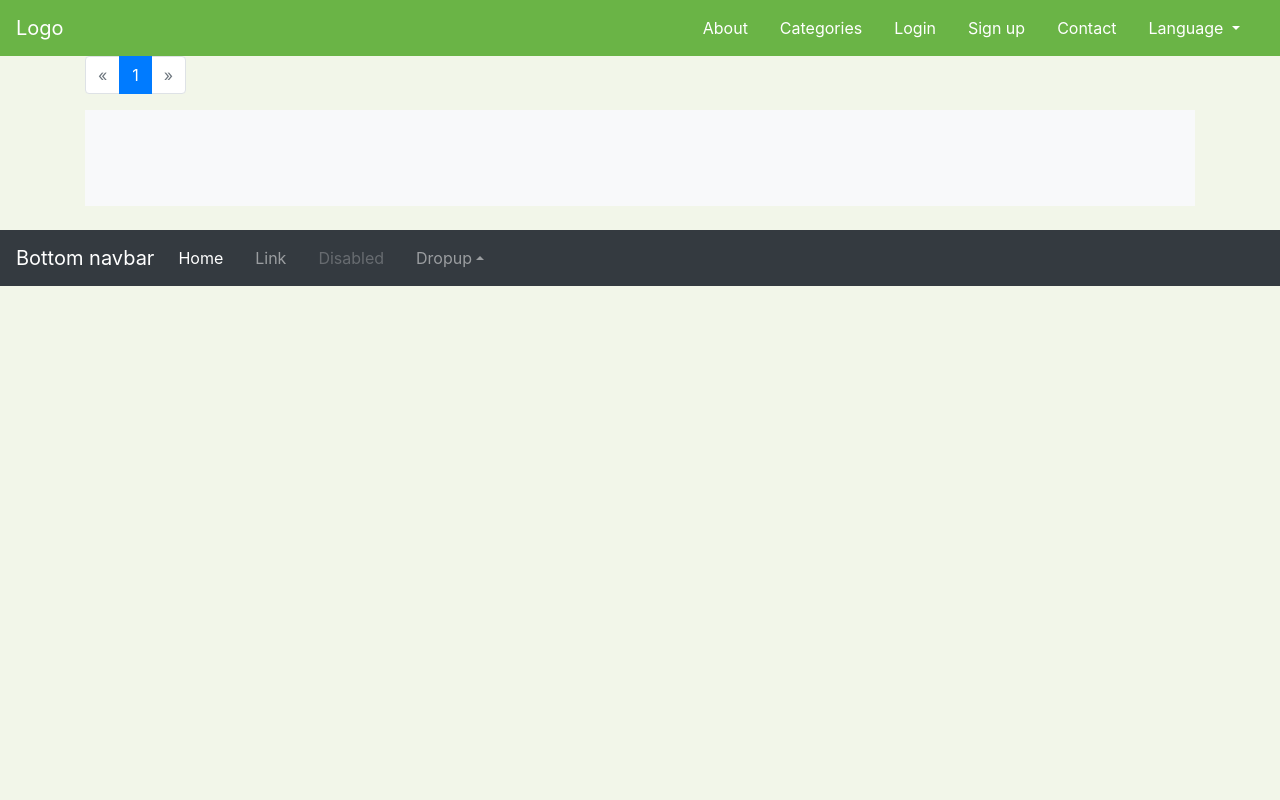
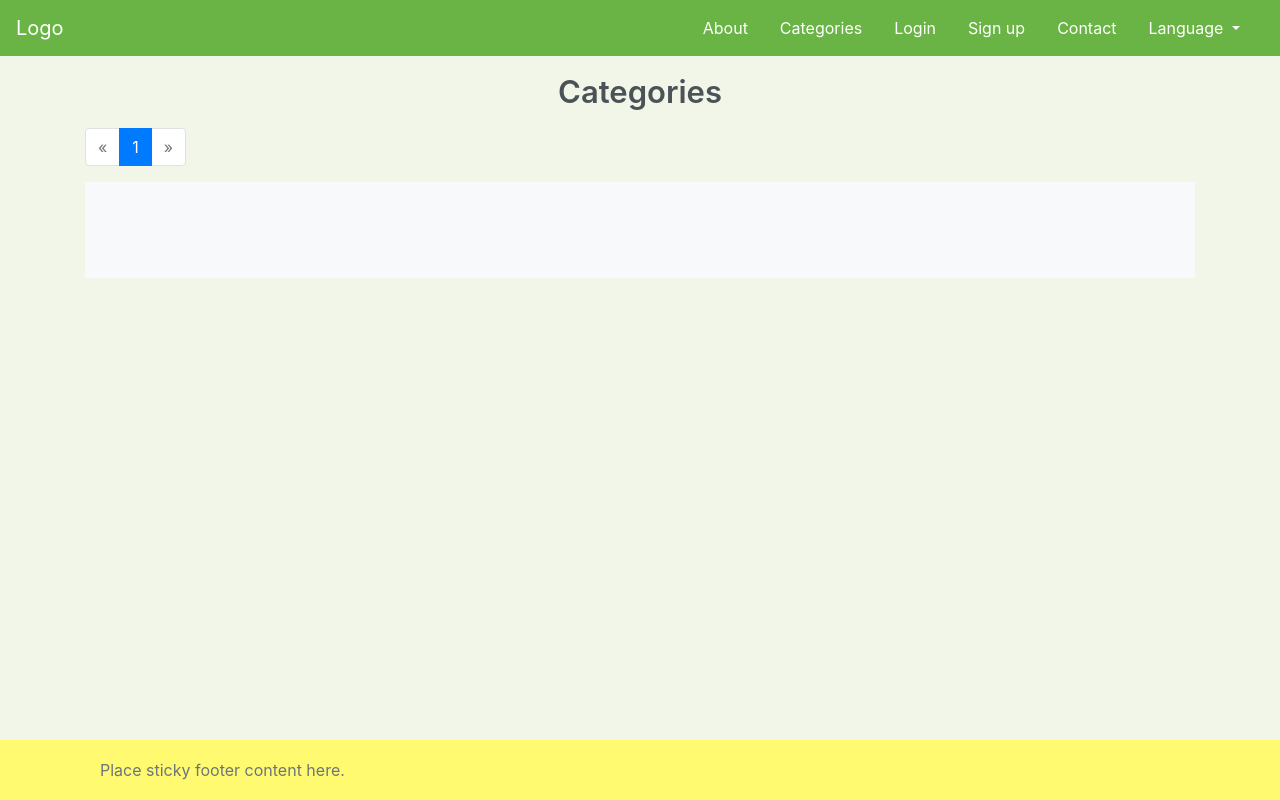
Before and after one commit to antrodart/mercados_prediccion, a Django app: page /categories/ in a window 1280 px wide. Run offline with Django 3.2, Linux system fonts and the light colour scheme; data that the repository does not hold is empty; some libraries are stand-ins or nearby versions.

Commit message:
[#3] - Improved header and footer CSS

```diff
--- /dev/null
+++ b/PredictionMarketsTFG/mercados_de_prediccion/static/css/footer.css
@@ -0,0 +1,31 @@
+/* Footer */
+html {
+  position: relative;
+  min-height: 100%;
+}
+body {
+  /* Margin bottom by footer height */
+  margin-bottom: 60px;
+}
+.footer {
+  position: absolute;
+  bottom: 0;
+  width: 100%;
+  /* Set the fixed height of the footer here */
+  height: 60px;
+  line-height: 60px; /* Vertically center the text there */
+  background-color: #fffa70;
+}
+
+body > .container {
+  padding: 60px 15px 0;
+}
+
+.footer > .container-fluid {
+  padding-right: 100px;
+  padding-left: 100px;
+}
+
+code {
+  font-size: 80%;
+}
--- /dev/null
+++ b/PredictionMarketsTFG/mercados_de_prediccion/static/css/header.css
@@ -0,0 +1,22 @@
+/*--- navigation bar ---*/
+.navbar {
+  background:#6ab446;
+}
+.nav-link,
+.navbar-brand {
+  color: #fff;
+  cursor: pointer;
+}
+.nav-link {
+  margin-right: 1em !important;
+}
+.nav-link:hover {
+  color: #000;
+}
+.navbar-collapse {
+  justify-content: flex-end;
+}
+.img-flag {
+    height: 15px;
+    width: 25px;
+}
--- a/PredictionMarketsTFG/mercados_de_prediccion/static/css/main.css
+++ b/PredictionMarketsTFG/mercados_de_prediccion/static/css/main.css
@@ -4,102 +4,6 @@ body {
   background: #f2f6e9;
 }
 
-/*--- navigation bar ---*/
-.navbar {
-  background:#6ab446;
-}
-.nav-link,
-.navbar-brand {
-  color: #fff;
-  cursor: pointer;
-}
-.nav-link {
-  margin-right: 1em !important;
-}
-.nav-link:hover {
-  color: #000;
-}
-.navbar-collapse {
-  justify-content: flex-end;
-}
-
-
-/* Footer */
-section {
-    padding: 30px 0;
-}
-
-section .section-title {
-    text-align: center;
-    color: #007b5e;
-    margin-bottom: 20px;
-    text-transform: uppercase;
-}
-#footer {
-    background: #007b5e !important;
-}
-#footer h5{
-	padding-left: 10px;
-    border-left: 3px solid #eeeeee;
-    padding-bottom: 6px;
-    margin-bottom: 20px;
-    color:#ffffff;
-}
-#footer a {
-    color: #ffffff;
-    text-decoration: none !important;
-    background-color: transparent;
-    /*-webkit-text-decoration-skip: objects;*/
-}
-#footer ul.social li{
-	padding: 3px 0;
-}
-/*#footer ul.social li a i {
-    margin-right: 5px;
-	font-size:50px;
-	-webkit-transition: .5s all ease;
-	-moz-transition: .5s all ease;
-	transition: .5s all ease;
-}*/
-/*
-#footer ul.social li:hover a i {
-	font-size:30px;
-	margin-top:-10px;
-}
-#footer ul.social li a,
-#footer ul.quick-links li a{
-	color:#ffffff;
-}
-#footer ul.social li a:hover{
-	color:#eeeeee;
-}*/
-
-footer ul.quick-links li{
-	padding: 3px 0;
-	-webkit-transition: .5s all ease;
-	-moz-transition: .5s all ease;
-	transition: .5s all ease;
-}
-#footer ul.quick-links li:hover{
-	padding: 3px 0;
-	margin-left:5px;
-	font-weight:700;
-}
-#footer ul.quick-links li a i{
-	margin-right: 5px;
-}
-#footer ul.quick-links li:hover a i {
-    font-weight: 700;
-}/*
-
-@media (max-width:767px){
-	#footer h5 {
-    padding-left: 0;
-    border-left: transparent;
-    padding-bottom: 0px;
-    margin-bottom: 10px;
-}
-}*/
 .login-container{
     margin-top: 5%;
     margin-bottom: 5%;
--- a/PredictionMarketsTFG/templates/base.html
+++ b/PredictionMarketsTFG/templates/base.html
@@ -14,7 +14,9 @@
     <!-- Bootstrap CSS -->
     <link rel="stylesheet" href="https://stackpath.bootstrapcdn.com/bootstrap/4.3.1/css/bootstrap.min.css"
           integrity="sha384-ggOyR0iXCbMQv3Xipma34MD+dH/1fQ784/j6cY/iJTQUOhcWr7x9JvoRxT2MZw1T" crossorigin="anonymous">
+    <link rel="stylesheet" type="text/css" href="{% static 'css/header.css' %}">
     <link rel="stylesheet" type="text/css" href="{% static 'css/main.css' %}">
+    <link rel="stylesheet" type="text/css" href="{% static 'css/footer.css' %}">
 
     <!-- Fontawesome icons-->
     <link rel="stylesheet" href="https://use.fontawesome.com/releases/v5.8.1/css/all.css"
@@ -36,11 +38,12 @@
 
 </head>
 <body>
-<div class="container-fluid" style="padding-left: 0px; padding-right: 0px">
-<nav class="navbar navbar-expand-md">
+
+<header class="navbar navbar-expand-md sticky-top">
     <!-- This denotes at which point the navigation bar expands from vertical or hamburger icon to a full-size horizontal bar. Set to medium-->
     <a class="navbar-brand" href="{% url 'home' %}">Logo</a>
-    <button class="navbar-toggler navbar-dark" type="button" data-toggle="collapse" data-target="#main-navigation">
+    <button class="navbar-toggler navbar-dark" type="button" data-toggle="collapse"
+            data-target="#main-navigation">
         <span class="navbar-toggler-icon"></span>
     </button>
     <div class="collapse navbar-collapse" id="main-navigation">
@@ -84,7 +87,8 @@
                         {% blocktrans %}Admin functions{% endblocktrans %}
                     </a>
                     <div class="dropdown-menu" aria-labelledby="navbarDropdown">
-                        <a class="dropdown-item" href="{% url 'create_category' %}">{% blocktrans %}Create category{% endblocktrans %}</a>
+                        <a class="dropdown-item" href="{% url 'create_category' %}">{% blocktrans %}Create
+                            category{% endblocktrans %}</a>
                     </div>
                 </li>
             {% endif %}
@@ -92,62 +96,43 @@
                 <a class="nav-link" href="{% url 'contact' %}">{% trans "Contact" %}</a>
             </li>
             <li class="nav-item dropdown">
-                <a class="nav-link dropdown-toggle" href="#" id="navbarDropdown" role="button" data-toggle="dropdown"
+                <a class="nav-link dropdown-toggle" href="#" id="navbarDropdown" role="button"
+                   data-toggle="dropdown"
                    aria-haspopup="true" aria-expanded="false">
-                    Language
+                    {% trans "Language" %}
                 </a>
-                <div class="dropdown-menu" aria-labelledby="navbarDropdown">
+                <div class="dropdown-menu dropdown-menu-right" aria-labelledby="navbarDropdown">
                     {% get_available_languages as LANGUAGES %}
                     {% for lang in LANGUAGES %}
                         <a class="dropdown-item" href="javascript:void(0)"
-                           onclick="changeLanguage('{{ lang.0 }}');">{{ lang.1 }}</a>
+                           onclick="changeLanguage('{{ lang.0 }}');">
+                            {% if lang.0 == "es" %}
+                                <img class="img-flag" src="{% static 'img/flag-ES.png' %}" alt="es"/>
+                            {% else %}
+                                <img class="img-flag" src="{% static 'img/flag-EN.png' %}" alt="en"/>
+                            {% endif %}
+                            {{ lang.1 }}
+                        </a>
                     {% endfor %}
                 </div>
             </li>
         </ul>
     </div>
-</nav>
-</div>
-<div class="container">
-    {% block content %}
-    {% endblock %}
-</div>
-
+</header>
+<main role="main">
+    <div class="container">
+        {% block content %}
+        {% endblock %}
+    </div>
+</main>
 <br/>
 
-<div class="container-fluid" style="padding-left: 0px; padding-right: 0px">
-<footer>
-    <nav class="navbar navbar-expand-sm navbar-dark bg-dark">
-        <a class="navbar-brand" href="#">Bottom navbar</a>
-        <button class="navbar-toggler" type="button" data-toggle="collapse" data-target="#navbarCollapse"
-                aria-controls="navbarCollapse" aria-expanded="false" aria-label="Toggle navigation">
-            <span class="navbar-toggler-icon"></span>
-        </button>
-        <div class="collapse navbar-collapse" id="navbarCollapse">
-            <ul class="navbar-nav mr-auto">
-                <li class="nav-item active">
-                    <a class="nav-link" href="#">Home <span class="sr-only">(current)</span></a>
-                </li>
-                <li class="nav-item">
-                    <a class="nav-link" href="#">Link</a>
-                </li>
-                <li class="nav-item">
-                    <a class="nav-link disabled" href="#">Disabled</a>
-                </li>
-                <li class="nav-item dropup">
-                    <a class="nav-link dropdown-toggle" href="https://getbootstrap.com/" id="dropdown10"
-                       data-toggle="dropdown" aria-haspopup="true" aria-expanded="false">Dropup</a>
-                    <div class="dropdown-menu" aria-labelledby="dropdown10">
-                        <a class="dropdown-item" href="#">Action</a>
-                        <a class="dropdown-item" href="#">Another action</a>
-                        <a class="dropdown-item" href="#">Something else here</a>
-                    </div>
-                </li>
-            </ul>
-        </div>
-    </nav>
+<footer class="footer">
+    <div class="container-fluid">
+        <span class="text-muted">Place sticky footer content here.</span>
+    </div>
 </footer>
-</div>
+
 <!-- i18n form. Entried by static/js/i18n.js -->
 <form action="{% url 'set_language' %}" method="post" id="form_language">
     {% csrf_token %}
--- a/PredictionMarketsTFG/templates/category/list_categories.html
+++ b/PredictionMarketsTFG/templates/category/list_categories.html
@@ -7,6 +7,14 @@
 
 {% block content %}
     {% get_current_language as LANGUAGE_CODE %}
+
+    <div class="col-md-6 mx-auto text-center">
+        <div class="header-title">
+            <h1 class="wv-heading--title">
+                {% blocktrans %}Categories{% endblocktrans %}
+            </h1>
+        </div>
+    </div>
 
     <nav aria-label="Pagination">
         <ul class="pagination">
@@ -53,7 +61,7 @@
                             </p>
                             <div class="d-flex justify-content-between align-items-center">
                                 <small class="text-muted">{{ category.market_set.count }}
-                                    {% if not category.market_set.count == 1 %}
+                                    {% if category.market_set.count == 1 %}
                                         {% trans "market" %}
                                     {% else %}
                                         {% trans "markets" %}
```
Also changed, not shown: PredictionMarketsTFG/mercados_de_prediccion/static/img/flag-EN.png (added), PredictionMarketsTFG/mercados_de_prediccion/static/img/flag-ES.png (added).
